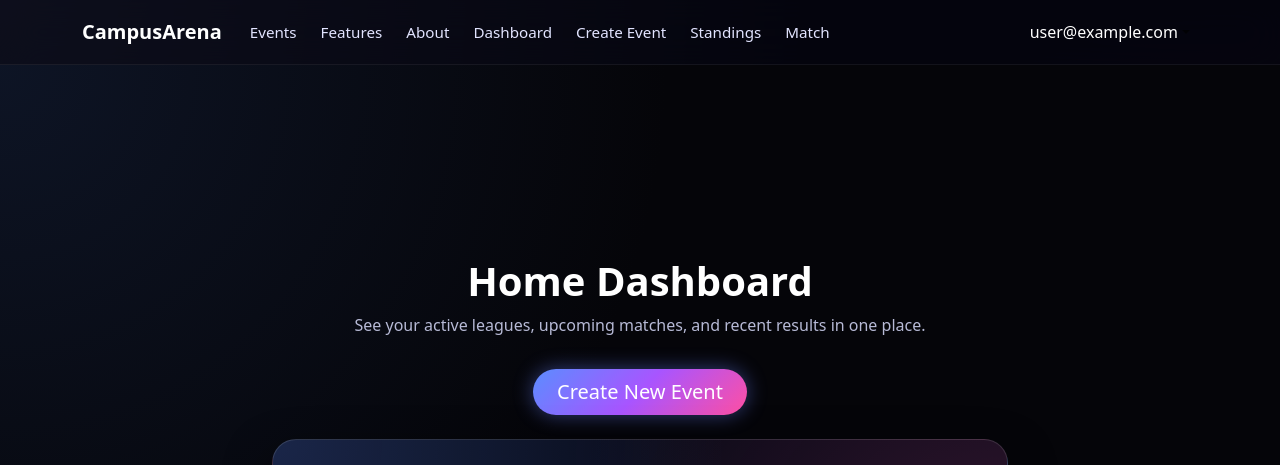
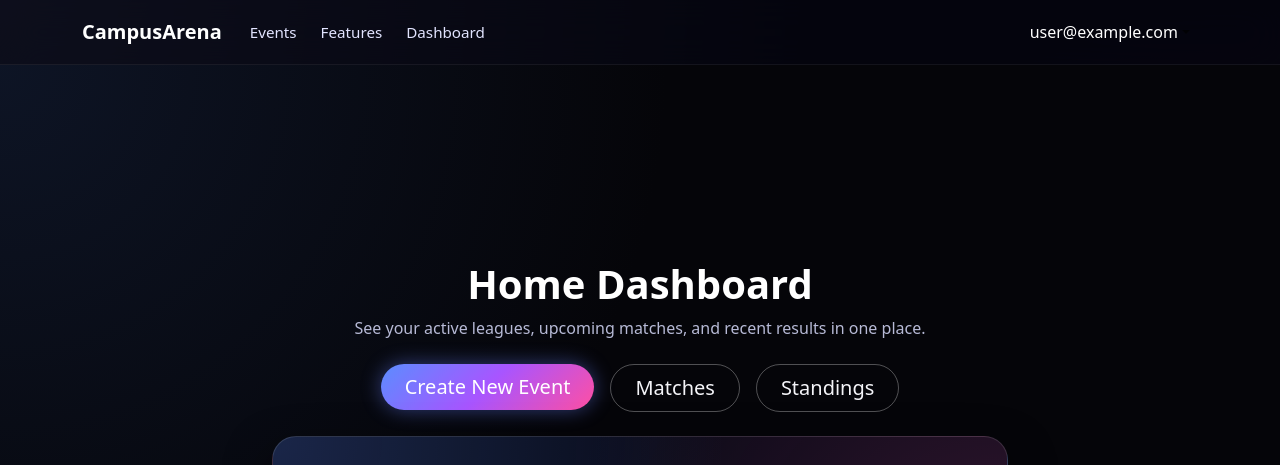
Before and after one commit to campusarena/campusarena, a Next.js app: page /dashboard in a window 1280 px wide. Shown: the top 465 px of the page. Built offline with nearby package versions, Linux system fonts and the light colour scheme; no server answers; the database is empty; sample sign-in values are in the browser's storage.

Commit message:
cleaned up navbar

```diff
--- a/src/components/Navbar.tsx
+++ b/src/components/Navbar.tsx
@@ -22,31 +22,20 @@ export default function NavBar() {
         <Navbar.Collapse id="nav" className="justify-content-end">
           {/* ---------- LEFT NAV LINKS ---------- */}
           <Nav className="me-auto">
-            {/* Public links */}
             <Link href="/events" className="nav-link ca-nav-link">
               Events
             </Link>
+
             <Link href="/features" className="nav-link ca-nav-link">
               Features
             </Link>
-            <Link href="/about" className="nav-link ca-nav-link">
-              About
-            </Link>
+
             <Link href="/dashboard" className="nav-link ca-nav-link">
               Dashboard
             </Link>
-            <Link href="/createevent" className="nav-link ca-nav-link">
-              Create Event
-            </Link>
-            <Link href="/standings" className="nav-link ca-nav-link">
-              Standings
-            </Link>
-            <Link href="/match" className="nav-link ca-nav-link">
-              Match
-            </Link>
           </Nav>
 
-          {/* ---------- AUTH CONTROLS (RIGHT SIDE) ---------- */}
+          {/* ---------- AUTH CONTROLS ---------- */}
           {!session && (
             <Nav className="d-flex align-items-center gap-2">
               <Link href="/auth/signin">
@@ -59,11 +48,7 @@ export default function NavBar() {
                 </Button>
               </Link>
               <Link href="/auth/signup">
-                <Button
-                  variant="light"
-                  size="sm"
-                  className="ca-solid-button"
-                >
+                <Button variant="light" size="sm" className="ca-solid-button">
                   Sign up
                 </Button>
               </Link>
@@ -81,6 +66,7 @@ export default function NavBar() {
                 <NavDropdown.Item as={Link} href="/auth/change-password">
                   Change Password
                 </NavDropdown.Item>
+
                 <NavDropdown.Item
                   onClick={() =>
                     signOut({ callbackUrl: "/", redirect: true })
--- a/src/components/dashboard/DashboardClient.tsx
+++ b/src/components/dashboard/DashboardClient.tsx
@@ -19,7 +19,8 @@ export default function DashboardClient({ data }: DashboardClientProps) {
   return (
     <section className="ca-section">
       <Container id="dashboard-page">
-        {/* Title and main button */}
+
+        {/* ---------- HEADER & ACTION BUTTONS ---------- */}
         <Row className="mb-4 text-center">
           <Col>
             <h1 className="fw-bold text-white mb-2">Home Dashboard</h1>
@@ -27,23 +28,52 @@ export default function DashboardClient({ data }: DashboardClientProps) {
               See your active leagues, upcoming matches, and recent results in one place.
             </p>
 
-            {/* Create Event goes to /event (CreateEventForm) */}
-            <Link href="/createevent">
-              <Button size="lg" className="ca-cta-primary mt-3">
-                Create New Event
-              </Button>
-            </Link>
+            {/* Main action buttons */}
+            <div className="mt-4 d-flex flex-wrap justify-content-center gap-3">
+
+              {/* Create Event */}
+              <Link href="/createevent">
+                <Button size="lg" className="ca-cta-primary">
+                  Create New Event
+                </Button>
+              </Link>
+
+              {/* View Matches */}
+              <Link href="/match">
+                <Button
+                  size="lg"
+                  variant="outline-light"
+                  className="ca-cta-secondary"
+                >
+                  Matches
+                </Button>
+              </Link>
+
+              {/* View Standings */}
+              <Link href="/standings">
+                <Button
+                  size="lg"
+                  variant="outline-light"
+                  className="ca-cta-secondary"
+                >
+                  Standings
+                </Button>
+              </Link>
+
+            </div>
           </Col>
         </Row>
 
-        {/* Main dashboard card */}
+        {/* ---------- MAIN DASHBOARD CARD ---------- */}
         <Row className="justify-content-center">
           <Col md={10} lg={8}>
             <Card className="ca-hero-card">
               <Card.Body>
-                {/* Top row: Active Events + Upcoming Matches */}
+
+                {/* ----- TOP ROW: ACTIVE EVENTS + UPCOMING MATCHES ----- */}
                 <Row className="mb-4">
-                  {/* Active Events (top left) */}
+
+                  {/* Active Events */}
                   <Col md={6} className="mb-4 mb-md-0">
                     <h2 className="h5 mb-3 text-white">Active Events</h2>
 
@@ -57,7 +87,7 @@ export default function DashboardClient({ data }: DashboardClientProps) {
                     ))}
                   </Col>
 
-                  {/* Upcoming Matches (top right) */}
+                  {/* Upcoming Matches */}
                   <Col md={6}>
                     <h2 className="h5 mb-3 text-white">Upcoming Matches</h2>
 
@@ -71,9 +101,10 @@ export default function DashboardClient({ data }: DashboardClientProps) {
                       </div>
                     ))}
                   </Col>
+
                 </Row>
 
-                {/* Full-width Recent Results (My Next Matches removed) */}
+                {/* ----- BOTTOM FULL-WIDTH: RECENT RESULTS ----- */}
                 <Row>
                   <Col>
                     <h3 className="h6 mb-3 text-white">Recent Results</h3>
@@ -86,10 +117,12 @@ export default function DashboardClient({ data }: DashboardClientProps) {
                     ))}
                   </Col>
                 </Row>
+
               </Card.Body>
             </Card>
           </Col>
         </Row>
+
       </Container>
     </section>
   );
```
Also changed, not shown: 1 other file (tests, documents, lock files or other folders).
